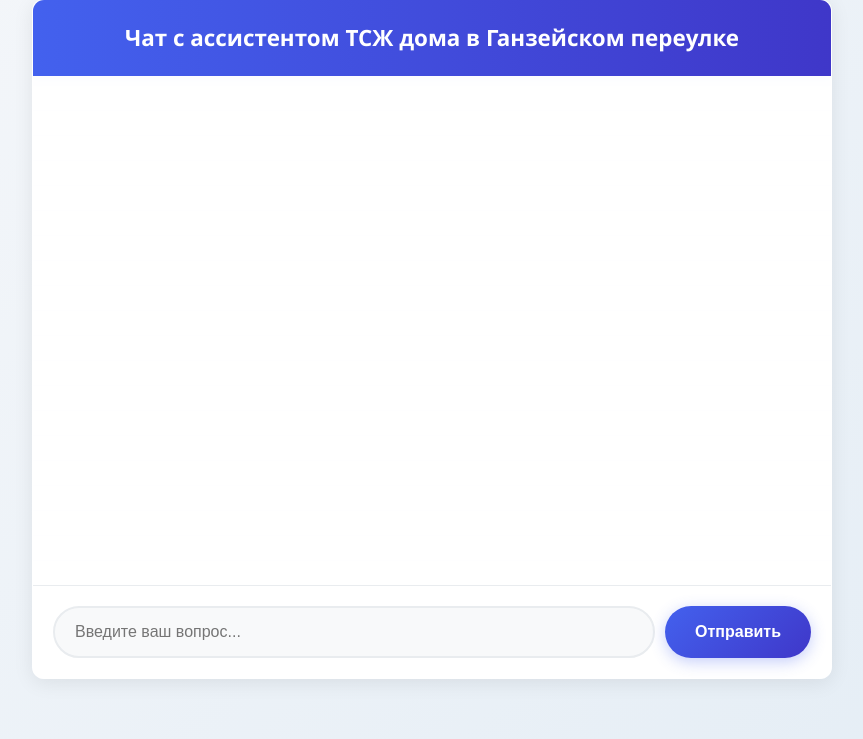
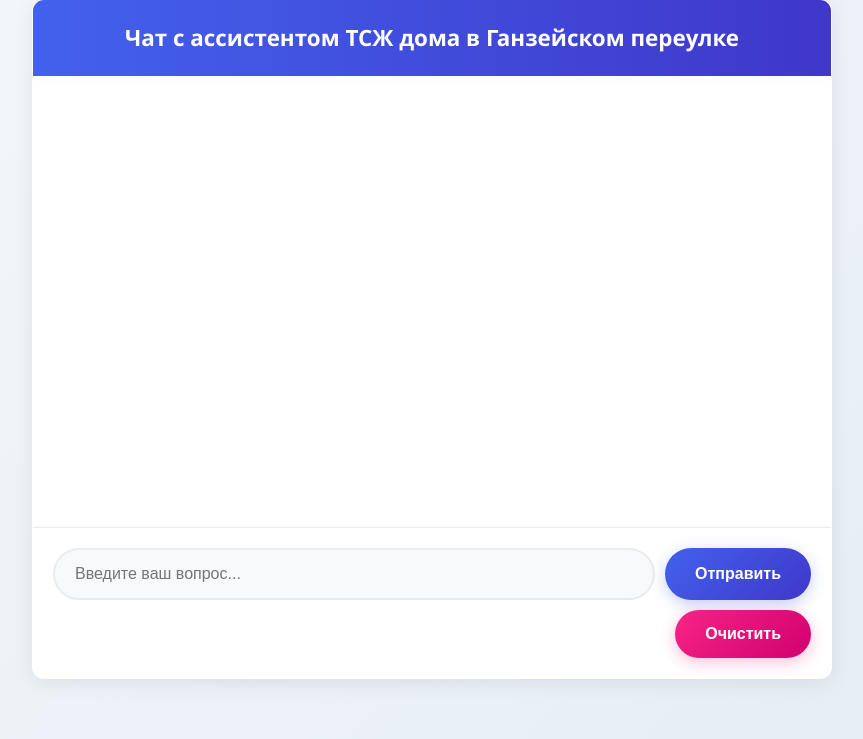
Before and after one commit to proftwist/tsz-assistant, a Flask app: page / in a window 1280 px wide. Shown: the part 61-800 px from the top of the page, without its empty margins (208-1071 px from the left). Run offline with Flask 3, Linux system fonts and the light colour scheme; data that the repository does not hold is empty; parts of the project's set-up code (start-up, migrations or seed data) failed here and were passed over.

```diff
--- a/static/script.js
+++ b/static/script.js
@@ -100,6 +100,25 @@ document.addEventListener('DOMContentLoaded', function() {
         }
     });
 
+    // Добавляем обработчик события для кнопки очистки истории
+    const clearHistoryBtn = document.getElementById('clear-history-btn');
+    if (clearHistoryBtn) {
+        clearHistoryBtn.addEventListener('click', function() {
+            // Показываем запрос на подтверждение
+            if (confirm('Вы уверены, что хотите очистить историю сообщений?')) {
+                // Очищаем историю сообщений в браузере
+                chatBox.innerHTML = '';
+
+                // Также очищаем историю в localStorage, если она там хранится
+                try {
+                    localStorage.removeItem('chatHistory');
+                } catch (e) {
+                    console.log('Не удалось очистить историю из localStorage:', e);
+                }
+            }
+        });
+    }
+
     // Поддержка отправки по Enter
     userInput.addEventListener('keydown', function(e) {
         if (e.key === 'Enter' && !e.shiftKey) {
--- a/static/style.css
+++ b/static/style.css
@@ -268,6 +268,46 @@ body {
 }
 
 /*
+ * Стили для кнопки очистки истории сообщений
+ * Делаем её такой же, как и кнопку отправки
+ */
+#clear-history-btn {
+    padding: 15px 30px;             /* Внутренние отступы */
+    border: none;                   /* Убираем стандартную границу */
+    background: linear-gradient(135deg, var(--danger-color), #d0006f);  /* Градиентный фон с красным цветом */
+    color: white;                   /* Белый цвет текста */
+    border-radius: 50px;            /* Круглые края */
+    cursor: pointer;                /* Курсор указателя */
+    font-weight: 600;               /* Полужирный шрифт */
+    font-size: 1rem;                /* Размер шрифта */
+    transition: var(--transition);  /* Плавные переходы */
+    box-shadow: 0 4px 15px rgba(247, 37, 133, 0.3);  /* Тень кнопки */
+    display: flex;                  /* Flexbox для центрирования текста */
+    align-items: center;            /* Вертикальное центрирование */
+    gap: 8px;                       /* Расстояние между элементами внутри кнопки */
+    margin-top: 10px;               /* Отступ сверху */
+    margin-left: auto;              /* Выравнивание по правому краю */
+    width: fit-content;             /* Ширина по содержимому */
+}
+
+/*
+ * Стили для кнопки очистки при наведении
+ * Создаем эффект "выпрыгивания" при наведении
+ */
+#clear-history-btn:hover {
+    transform: translateY(-2px);    /* Сдвиг вверх */
+    box-shadow: 0 6px 20px rgba(247, 37, 133, 0.4);  /* Усиленная тень */
+}
+
+/*
+ * Стили для кнопки очистки при нажатии
+ * Создаем эффект "нажатия"
+ */
+#clear-history-btn:active {
+    transform: translateY(0);       /* Возвращаем в исходное положение */
+}
+
+/*
  * Стили кнопки в неактивном состоянии
  * Отображаем кнопку как недоступную
  */
@@ -458,4 +498,11 @@ body {
         width: 100%;                /* Полная ширина кнопки */
         justify-content: center;    /* Центрирование текста в кнопке */
     }
+
+    #clear-history-btn {
+        width: 100%;                /* Полная ширина кнопки */
+        justify-content: center;    /* Центрирование текста в кнопке */
+        margin-top: 10px;           /* Отступ сверху */
+        margin-left: 0;             /* Убираем выравнивание по правому краю */
+    }
 }
--- a/templates/index.html
+++ b/templates/index.html
@@ -44,6 +44,10 @@
                     <span>Отправить</span>
                 </button>
             </form>
+            <!-- Кнопка очистки истории сообщений -->
+            <button type="button" id="clear-history-btn">
+                <span>Очистить</span>
+            </button>
         </div>
     </div>
     <!-- Подключение внешнего JavaScript файла -->
```
Also changed, not shown: 2 other files.
